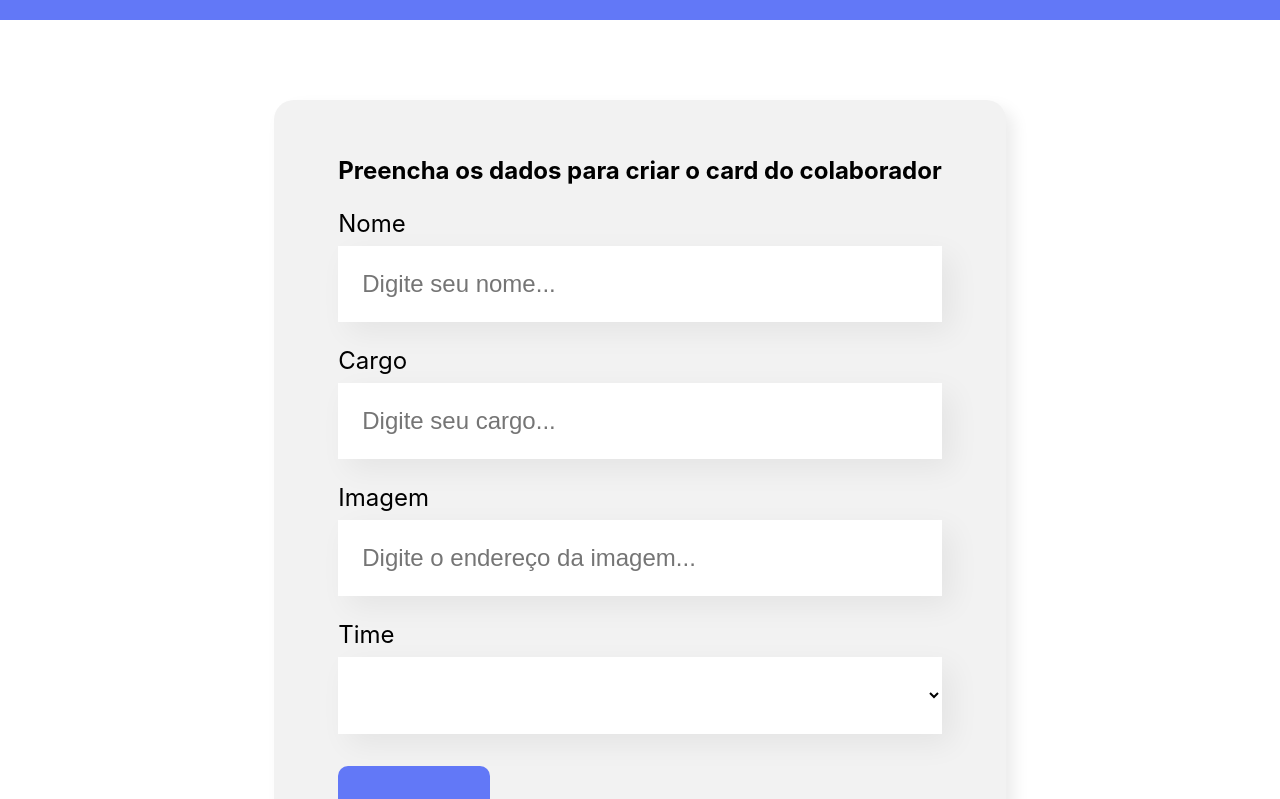
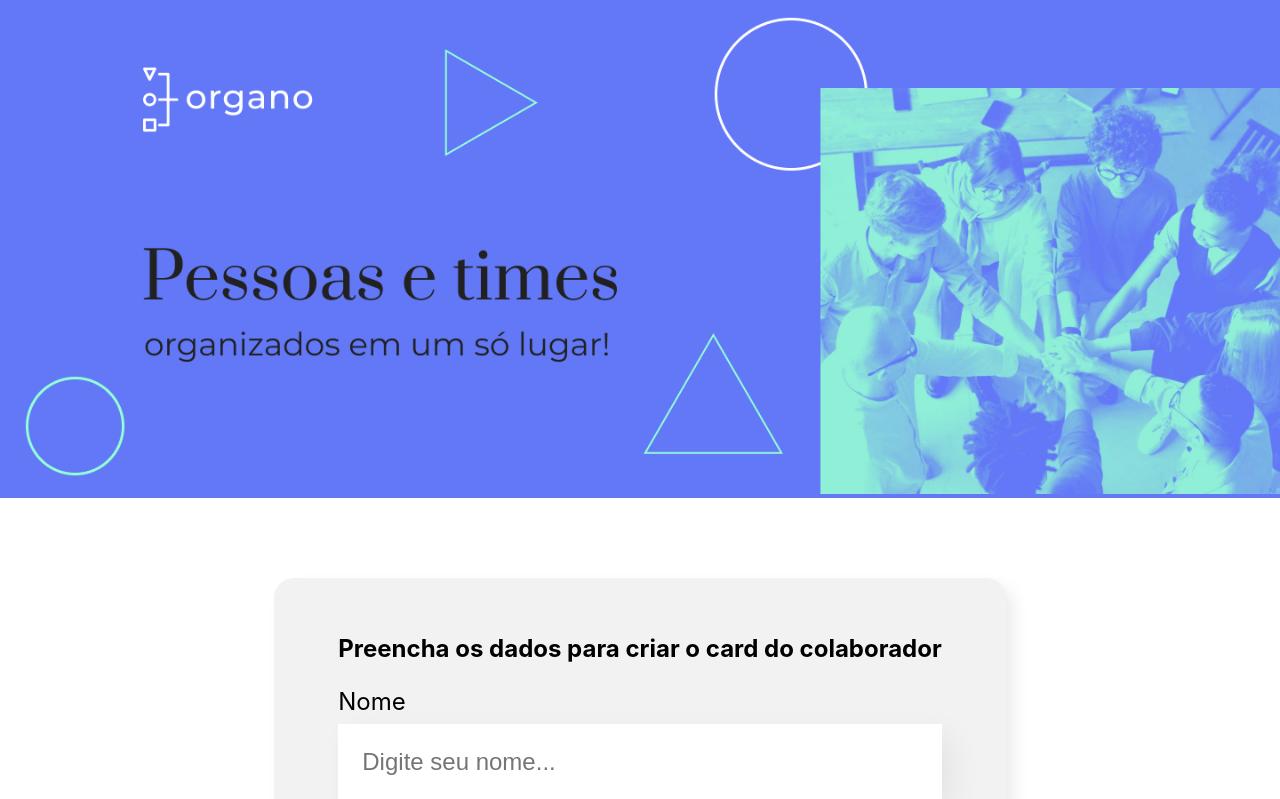
Before and after one commit to jotadagostin/organo-ts, a React (Create React App) app: page / in a window 1280 px wide. Shown: the top 799 px of the page. Built offline with nearby package versions, Linux system fonts and the light colour scheme.

Commit message:
Update App.js

```diff
--- a/src/App.js
+++ b/src/App.js
@@ -53,7 +53,7 @@ function App() {
 
   return (
     <div className="App">
-      <Banner />
+      <Banner enderecoImagem='/imagens/banner.png' />
       <Formulario times={times.map(time => time.nome)} aoColaboradorCadastrado={colaborador => aoNovoColaboradorAdicionado(colaborador)}/>
 
       {times.map(time => <Time
```
